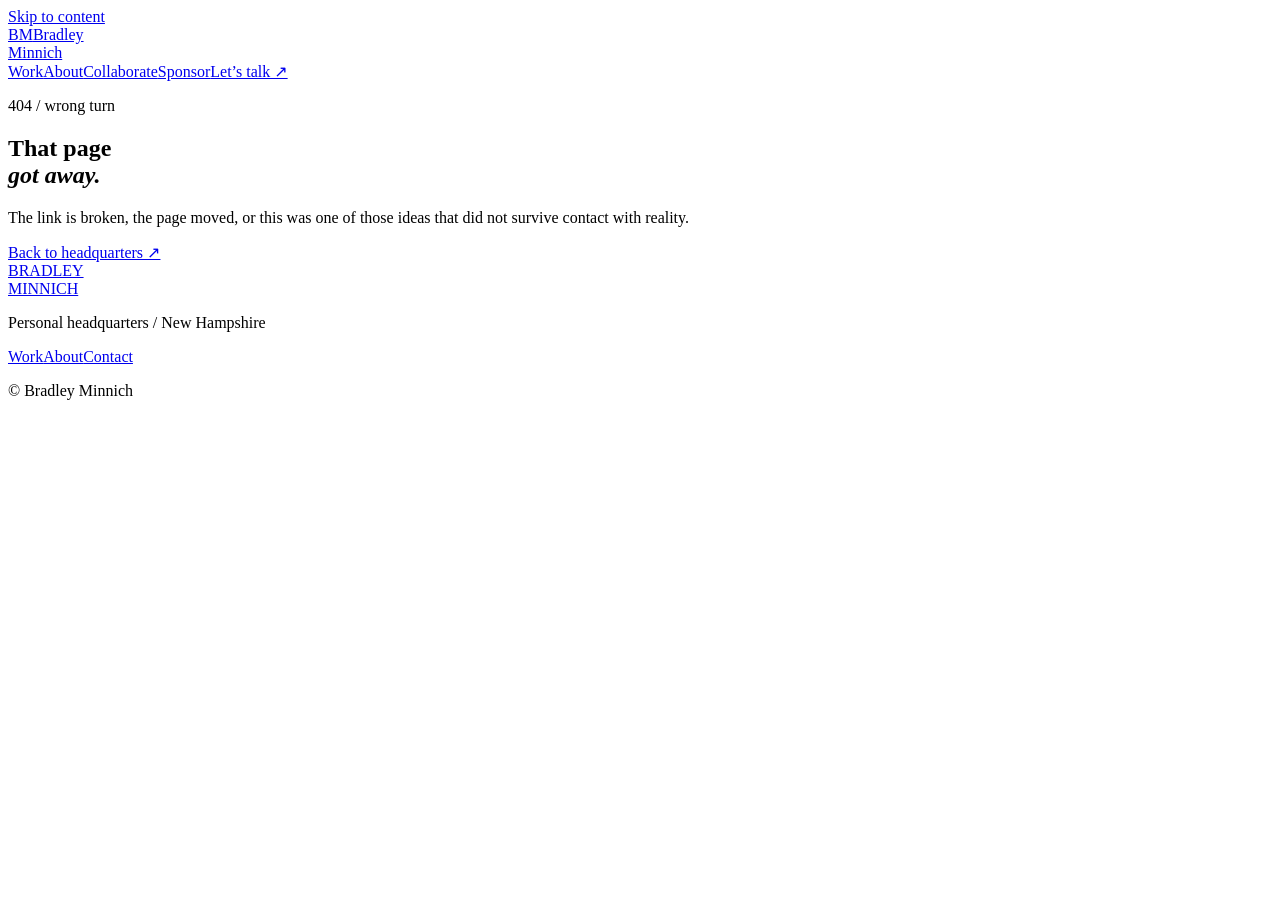
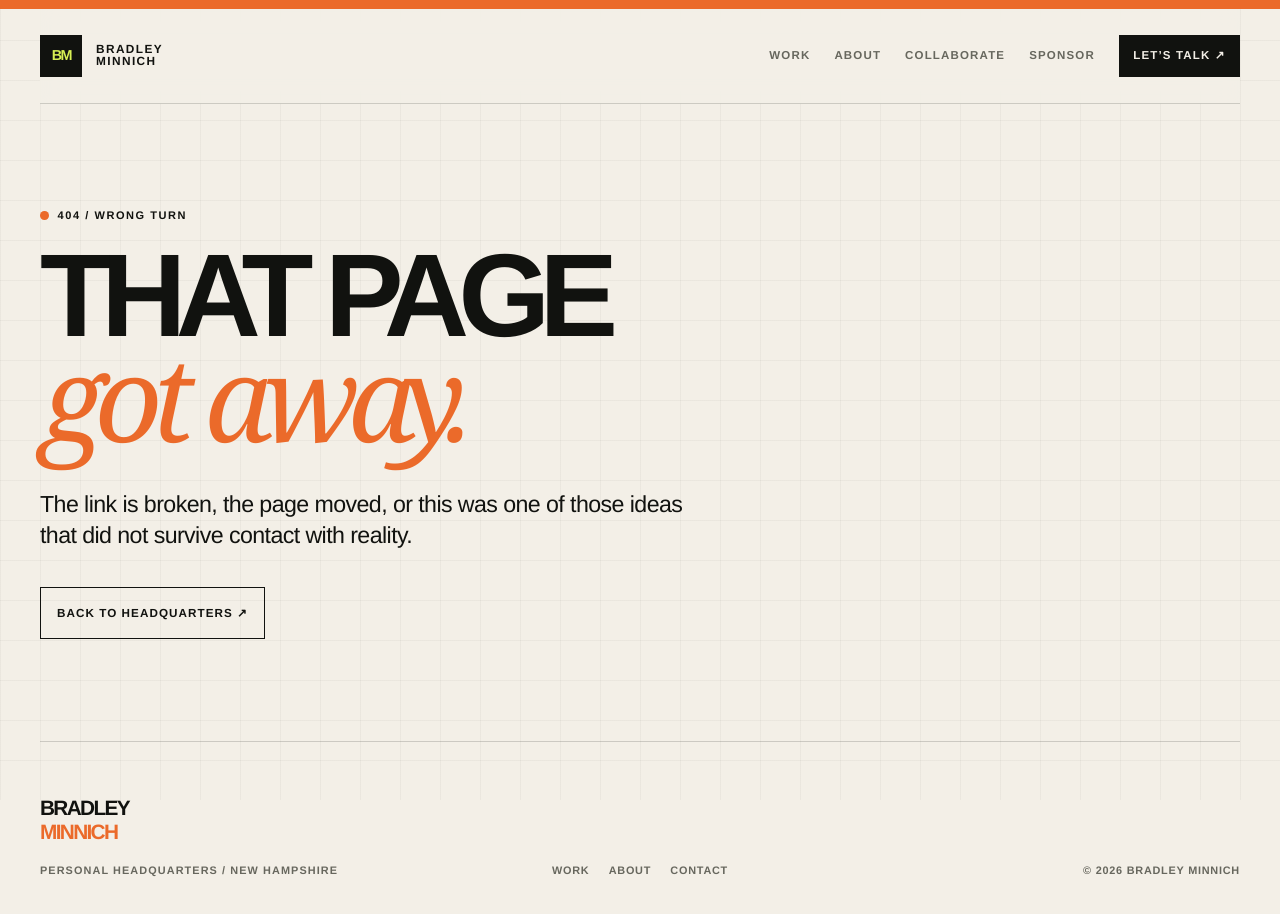
Before and after one commit to Bradthefunman/BradleyMinnich.com, a website: page 404.html in a window 1280 px wide. Before the commit the page ends 800 px from the top, so only its background shows below. Drawn offline with Linux system fonts and the light colour scheme; the site is published under a folder, as on GitHub Pages, so addresses that start at the root find nothing.

Commit message:
Make pages portable across GitHub Pages and custom domain

```diff
--- a/404.html
+++ b/404.html
@@ -11,16 +11,16 @@
   <meta property="og:description" content="That page is not here. Head back to Bradley Minnich's personal headquarters." />
   <meta property="og:type" content="website" />
   <meta property="og:url" content="https://bradleyminnich.com/404.html" />
-  <link rel="stylesheet" href="/assets/styles.css" />
-  <script defer src="/assets/site-data.js"></script>
-  <script defer src="/assets/app.js"></script>
+  <link rel="stylesheet" href="assets/styles.css" />
+  <script defer src="assets/site-data.js"></script>
+  <script defer src="assets/app.js"></script>
 </head>
 <body>
   <a class="skip-link" href="#main-content">Skip to content</a>
   <div class="site-shell">
-    <header class="site-header"><a class="brand" href="/" aria-label="Bradley Minnich home"><span class="brand-mark">BM</span><span class="brand-text">Bradley<br />Minnich</span></a><nav class="site-nav" aria-label="Main navigation"><a href="/work/">Work</a><a href="/about/">About</a><a href="/collaborate/">Collaborate</a><a href="/sponsor/">Sponsor</a><a class="nav-cta" href="/contact/">Let’s talk ↗</a></nav></header>
-    <main id="main-content"><section class="page-hero"><div class="page-hero-copy"><p class="eyebrow">404 / wrong turn</p><h1 class="display">That page<br /><em>got away.</em></h1><p class="page-hero-intro">The link is broken, the page moved, or this was one of those ideas that did not survive contact with reality.</p><div class="button-row"><a class="button" href="/">Back to headquarters ↗</a></div></div></section></main>
-    <footer class="site-footer"><div><a class="footer-mark" href="/">BRADLEY<br /><span>MINNICH</span></a><p class="footer-tag">Personal headquarters / New Hampshire</p></div><div class="footer-links"><a href="/work/">Work</a><a href="/about/">About</a><a href="/contact/">Contact</a></div><p class="footer-note">© <span data-year></span> Bradley Minnich</p></footer>
+    <header class="site-header"><a class="brand" href="" aria-label="Bradley Minnich home"><span class="brand-mark">BM</span><span class="brand-text">Bradley<br />Minnich</span></a><nav class="site-nav" aria-label="Main navigation"><a href="work/">Work</a><a href="about/">About</a><a href="collaborate/">Collaborate</a><a href="sponsor/">Sponsor</a><a class="nav-cta" href="contact/">Let’s talk ↗</a></nav></header>
+    <main id="main-content"><section class="page-hero"><div class="page-hero-copy"><p class="eyebrow">404 / wrong turn</p><h1 class="display">That page<br /><em>got away.</em></h1><p class="page-hero-intro">The link is broken, the page moved, or this was one of those ideas that did not survive contact with reality.</p><div class="button-row"><a class="button" href="">Back to headquarters ↗</a></div></div></section></main>
+    <footer class="site-footer"><div><a class="footer-mark" href="">BRADLEY<br /><span>MINNICH</span></a><p class="footer-tag">Personal headquarters / New Hampshire</p></div><div class="footer-links"><a href="work/">Work</a><a href="about/">About</a><a href="contact/">Contact</a></div><p class="footer-note">© <span data-year></span> Bradley Minnich</p></footer>
   </div>
 </body>
 </html>
```
